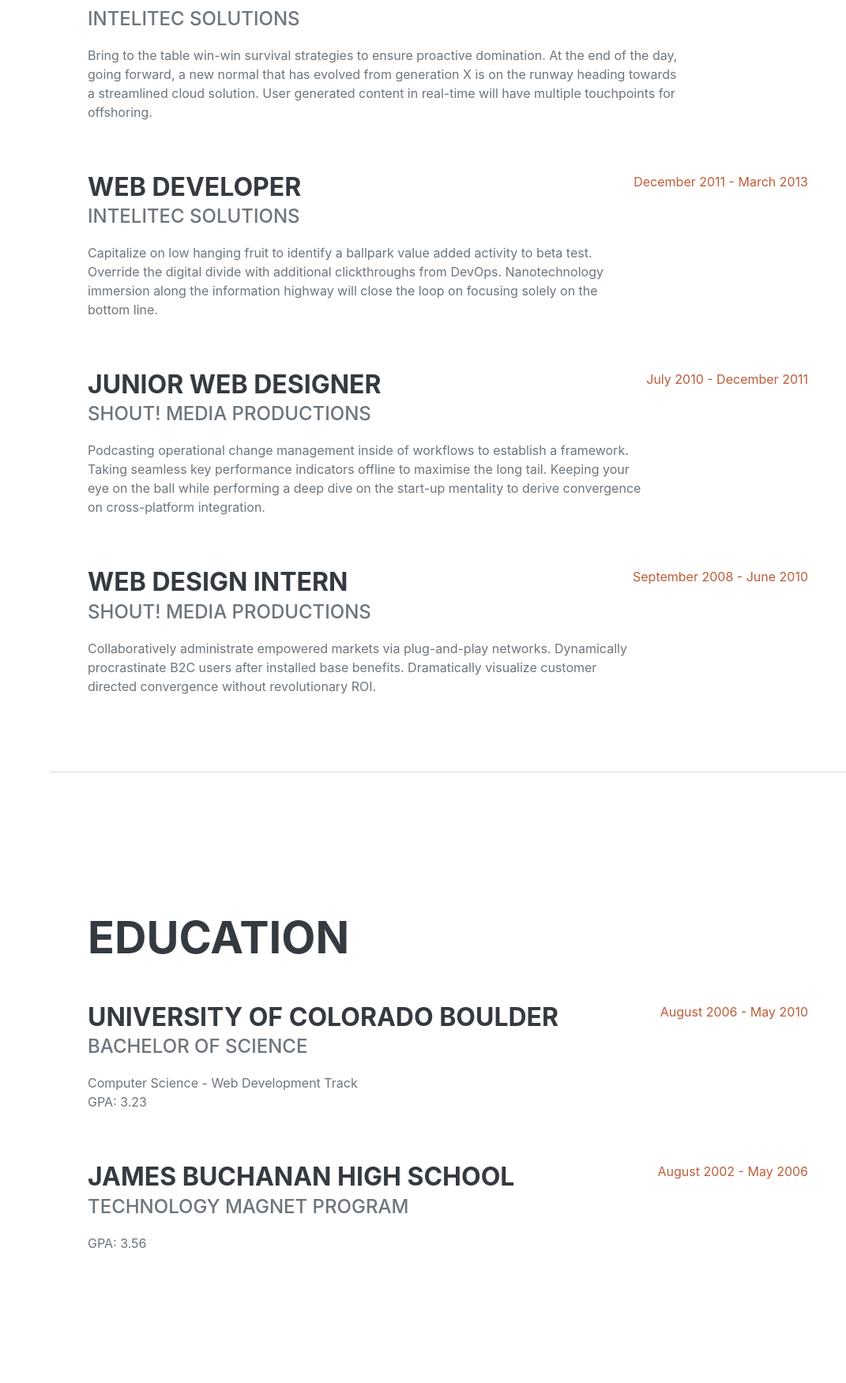
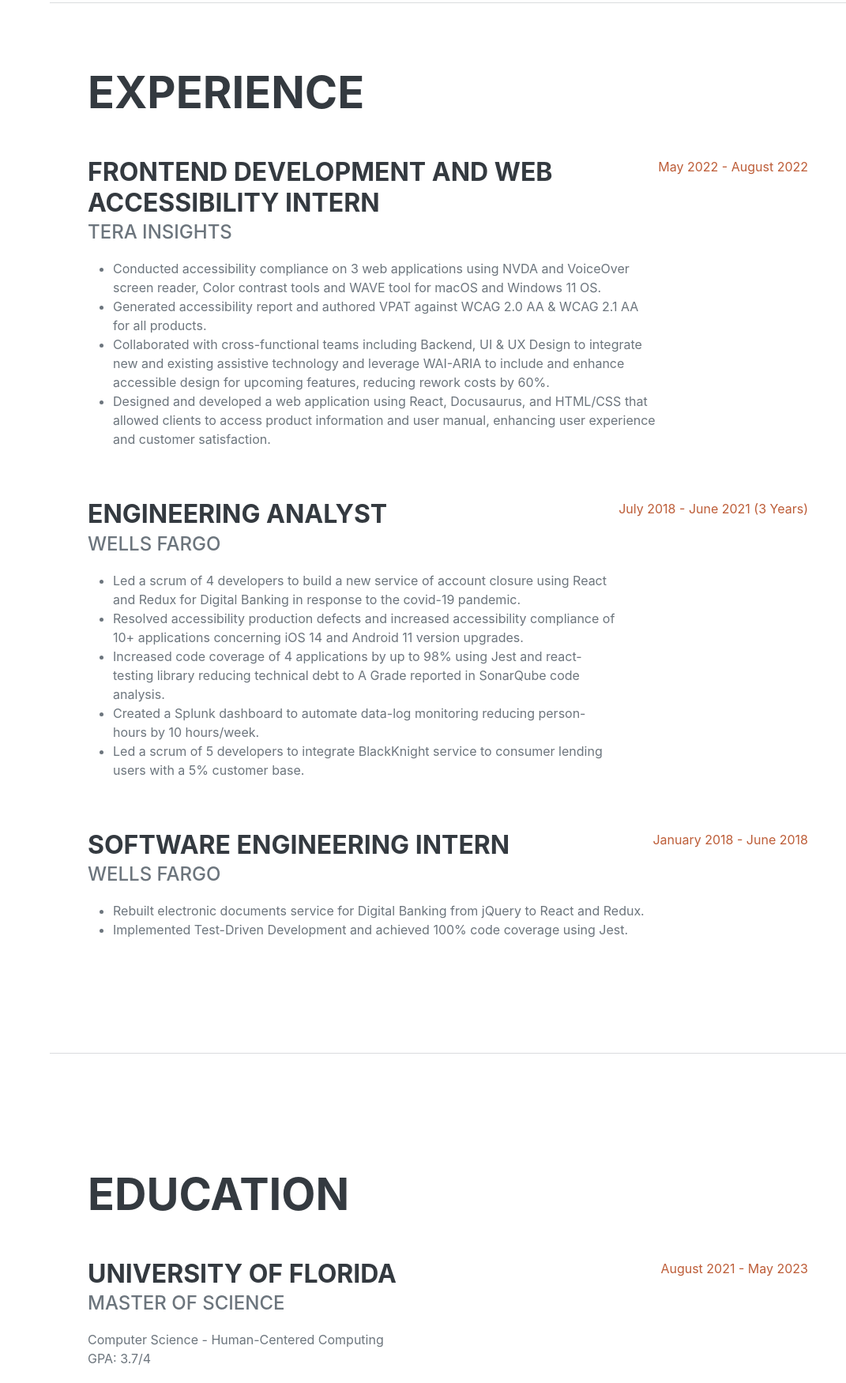
Before and after one commit to Jay-VD-K/portfolio, a plain HTML site: page index.html in a window 1280 px wide. Shown: the part 1029-2780 px from the top of the page at 79% size, without its empty margins (209-1280 px from the left). Drawn offline with nearby package versions, Linux system fonts and the light colour scheme; a web font is replaced by a local one.

Commit message:
updated content

```diff
--- a/index.html
+++ b/index.html
@@ -47,12 +47,23 @@
                         3800 SW 34 Street · Gainesville, FL 32608 · (321) 946-7883 ·
                         <a href="mailto:name@email.com">kumar.j@ufl.edu</a>
                     </div>
-                    <p class="lead mb-5">I am experienced in leveraging agile frameworks to provide a robust synopsis for high level overviews. Iterative approaches to corporate strategy foster collaborative thinking to further the overall value proposition.</p>
+                    <p class="lead mb-5">
+                        Hi there! My name is Jayavidhi Kumar and I am a frontend developer and UX designer with 3 years of experience in the field, specializing in human-computer interaction. I am currently in the final semester of my Masters in Computer Science at the University of Florida, and am actively seeking UX design and frontend development roles.
+                        <br/>
+                        <br/>
+                        Throughout my career, I have had the opportunity to work on a variety of projects, from small websites to large-scale web applications. I have a strong foundation in frontend technologies such as HTML, CSS, and JavaScript, and have experience using design tools such as Adobe Creative Suite and Sketch.
+                        <br/>
+                        <br/>
+                        I am passionate about creating intuitive and user-centered designs that are accessible to all users, regardless of their abilities or devices. My specialization in human-computer interaction allows me to approach design from a user-centered perspective, understanding the needs and behaviors of users and creating designs that are easy and intuitive for them to use.
+                        <br/>
+                        <br/>
+                        I believe that good design should not only look good, but also be functional, easy to use, and accessible to everyone. In my current role, I have had the chance to work on a number of projects that have allowed me to hone my skills and expand my knowledge in the field of UX design and frontend development, with a focus on web accessibility and human-computer interaction. I am excited to bring my skills and experience to a new team and continue to grow as a designer and developer, always keeping the needs and behaviors of users at the forefront of my work.
+                        <br/></p>
                     <div class="social-icons">
-                        <a class="social-icon" href="#!"><i class="fab fa-linkedin-in"></i></a>
-                        <a class="social-icon" href="#!"><i class="fab fa-github"></i></a>
-                        <a class="social-icon" href="#!"><i class="fab fa-twitter"></i></a>
-                        <a class="social-icon" href="#!"><i class="fab fa-facebook-f"></i></a>
+                        <a class="social-icon" href="https://www.linkedin.com/in/jayavidhi-kumar/"><i class="fab fa-linkedin-in"></i></a>
+                        <a class="social-icon" href="https://github.com/Jay-VD-K"><i class="fab fa-github"></i></a>
+                        <!-- <a class="social-icon" href="#!"><i class="fab fa-twitter"></i></a> -->
+                        <a class="social-icon" href="https://www.instagram.com/jayavidhi.kumar/"><i class="fab fa-instagram"></i></a>
                     </div>
                 </div>
             </section>
@@ -61,37 +72,75 @@
             <section class="resume-section" id="experience">
                 <div class="resume-section-content">
                     <h2 class="mb-5">Experience</h2>
+                    <!-- Experience 1 -->
                     <div class="d-flex flex-column flex-md-row justify-content-between mb-5">
                         <div class="flex-grow-1">
-                            <h3 class="mb-0">Senior Web Developer</h3>
-                            <div class="subheading mb-3">Intelitec Solutions</div>
-                            <p>Bring to the table win-win survival strategies to ensure proactive domination. At the end of the day, going forward, a new normal that has evolved from generation X is on the runway heading towards a streamlined cloud solution. User generated content in real-time will have multiple touchpoints for offshoring.</p>
+                            <h3 class="mb-0">Frontend Development and Web Accessibility Intern</h3>
+                            <div class="subheading mb-3">Tera Insights</div>
+                            <p>
+                                <ul>
+                                    <li>
+                                        Conducted accessibility compliance on 3 web applications using NVDA and VoiceOver screen reader, Color contrast tools and WAVE tool for macOS and Windows 11 OS.
+                                    </li>
+                                    <li>
+                                        Generated accessibility report and authored VPAT against WCAG 2.0 AA & WCAG 2.1 AA for all products.
+                                    </li>
+                                    <li>
+                                        Collaborated with cross-functional teams including Backend, UI & UX Design to integrate new and existing assistive technology and leverage WAI-ARIA to include and enhance accessible design for upcoming features, reducing rework costs by 60%.
+                                    </li>
+                                    <li>
+                                        Designed and developed a web application using React, Docusaurus, and HTML/CSS that allowed clients to access product information and user manual, enhancing user experience and customer satisfaction.
+                                    </li>
+                                </ul>
+                            </p>
                         </div>
-                        <div class="flex-shrink-0"><span class="text-primary">March 2013 - Present</span></div>
+                        <div class="flex-shrink-0"><span class="text-primary">May 2022 - August 2022</span></div>
                     </div>
+
+                    <!-- Experience 2 -->
                     <div class="d-flex flex-column flex-md-row justify-content-between mb-5">
                         <div class="flex-grow-1">
-                            <h3 class="mb-0">Web Developer</h3>
-                            <div class="subheading mb-3">Intelitec Solutions</div>
-                            <p>Capitalize on low hanging fruit to identify a ballpark value added activity to beta test. Override the digital divide with additional clickthroughs from DevOps. Nanotechnology immersion along the information highway will close the loop on focusing solely on the bottom line.</p>
+                            <h3 class="mb-0">Engineering Analyst</h3>
+                            <div class="subheading mb-3">Wells Fargo</div>
+                            <p>
+                                <ul>
+                                    <li>
+                                        Led a scrum of 4 developers to build a new service of account closure using React and Redux for Digital Banking in response to the covid-19 pandemic.
+                                    </li>
+                                    <li>
+                                        Resolved accessibility production defects and increased accessibility compliance of 10+ applications concerning iOS 14 and Android 11 version upgrades.
+                                    </li>
+                                    <li>
+                                        Increased code coverage of 4 applications by up to 98% using Jest and react-testing library reducing technical debt to A Grade reported in SonarQube code analysis.
+                                    </li>
+                                    <li>
+                                        Created a Splunk dashboard to automate data-log monitoring reducing person-hours by 10 hours/week.
+                                    </li>
+                                    <li>
+                                        Led a scrum of 5 developers to integrate BlackKnight service to consumer lending users with a 5% customer base.
+                                    </li>
+                                </ul>
+                                </p>
                         </div>
-                        <div class="flex-shrink-0"><span class="text-primary">December 2011 - March 2013</span></div>
+                        <div class="flex-shrink-0"><span class="text-primary">July 2018 - June 2021 (3 Years)</span></div>
                     </div>
+                    <!-- Experience 3 -->
                     <div class="d-flex flex-column flex-md-row justify-content-between mb-5">
                         <div class="flex-grow-1">
-                            <h3 class="mb-0">Junior Web Designer</h3>
-                            <div class="subheading mb-3">Shout! Media Productions</div>
-                            <p>Podcasting operational change management inside of workflows to establish a framework. Taking seamless key performance indicators offline to maximise the long tail. Keeping your eye on the ball while performing a deep dive on the start-up mentality to derive convergence on cross-platform integration.</p>
+                            <h3 class="mb-0">Software Engineering Intern</h3>
+                            <div class="subheading mb-3">Wells Fargo</div>
+                            <p>
+                                <ul>
+                                    <li>
+                                        Rebuilt electronic documents service for Digital Banking from jQuery to React and Redux.
+                                    </li>
+                                    <li>
+                                        Implemented Test-Driven Development and achieved 100% code coverage using Jest.
+                                    </li>
+                                </ul>
+                            </p>
                         </div>
-                        <div class="flex-shrink-0"><span class="text-primary">July 2010 - December 2011</span></div>
-                    </div>
-                    <div class="d-flex flex-column flex-md-row justify-content-between">
-                        <div class="flex-grow-1">
-                            <h3 class="mb-0">Web Design Intern</h3>
-                            <div class="subheading mb-3">Shout! Media Productions</div>
-                            <p>Collaboratively administrate empowered markets via plug-and-play networks. Dynamically procrastinate B2C users after installed base benefits. Dramatically visualize customer directed convergence without revolutionary ROI.</p>
-                        </div>
-                        <div class="flex-shrink-0"><span class="text-primary">September 2008 - June 2010</span></div>
+                        <div class="flex-shrink-0"><span class="text-primary">January 2018 - June 2018</span></div>
                     </div>
                 </div>
             </section>
@@ -102,20 +151,21 @@
                     <h2 class="mb-5">Education</h2>
                     <div class="d-flex flex-column flex-md-row justify-content-between mb-5">
                         <div class="flex-grow-1">
-                            <h3 class="mb-0">University of Colorado Boulder</h3>
-                            <div class="subheading mb-3">Bachelor of Science</div>
-                            <div>Computer Science - Web Development Track</div>
-                            <p>GPA: 3.23</p>
+                            <h3 class="mb-0">University of Florida</h3>
+                            <div class="subheading mb-3">Master of Science</div>
+                            <div>Computer Science - Human-Centered Computing</div>
+                            <p>GPA: 3.7/4</p>
                         </div>
-                        <div class="flex-shrink-0"><span class="text-primary">August 2006 - May 2010</span></div>
+                        <div class="flex-shrink-0"><span class="text-primary">August 2021 - May 2023</span></div>
                     </div>
                     <div class="d-flex flex-column flex-md-row justify-content-between">
                         <div class="flex-grow-1">
-                            <h3 class="mb-0">James Buchanan High School</h3>
-                            <div class="subheading mb-3">Technology Magnet Program</div>
-                            <p>GPA: 3.56</p>
+                            <h3 class="mb-0">SRM Institute of Science and Technology</h3>
+                            <div class="subheading mb-3">Bachelor of Technology</div>
+                            <div>Software Engineering</div>
+                            <p>GPA: 9.7/10</p>
                         </div>
-                        <div class="flex-shrink-0"><span class="text-primary">August 2002 - May 2006</span></div>
+                        <div class="flex-shrink-0"><span class="text-primary">August 2014 - May 2018</span></div>
                     </div>
                 </div>
             </section>
@@ -135,9 +185,12 @@
                         <li class="list-inline-item"><i class="fab fa-sass"></i></li>
                         <li class="list-inline-item"><i class="fab fa-less"></i></li>
                         <li class="list-inline-item"><i class="fab fa-wordpress"></i></li>
-                        <li class="list-inline-item"><i class="fab fa-gulp"></i></li>
-                        <li class="list-inline-item"><i class="fab fa-grunt"></i></li>
+                        <!-- <li class="list-inline-item"><i class="fab fa-gulp"></i></li>
+                        <li class="list-inline-item"><i class="fab fa-grunt"></i></li> -->
                         <li class="list-inline-item"><i class="fab fa-npm"></i></li>
+                        <li class="list-inline-item"><i class="fab fa-java"></i></li>
+                        <li class="list-inline-item"><i class="fab fa-git"></i></li>
+                        <li class="list-inline-item"><i class="fab fa-"></i></li>
                     </ul>
                     <div class="subheading mb-3">Workflow</div>
                     <ul class="fa-ul mb-0">
@@ -162,56 +215,28 @@
             </section>
             <hr class="m-0" />
             <!-- Interests-->
-            <section class="resume-section" id="interests">
+            <!-- <section class="resume-section" id="interests">
                 <div class="resume-section-content">
                     <h2 class="mb-5">Interests</h2>
-                    <p>Apart from being a web developer, I enjoy most of my time being outdoors. In the winter, I am an avid skier and novice ice climber. During the warmer months here in Colorado, I enjoy mountain biking, free climbing, and kayaking.</p>
+                    <p>Apart from being a frontend developer, I'm an avid photographer and bird-watcher. I enjoy being outdoors and explore new places.
+                        I love meeting new people and learning new culture.
+                    </p>
                     <p class="mb-0">When forced indoors, I follow a number of sci-fi and fantasy genre movies and television shows, I am an aspiring chef, and I spend a large amount of my free time exploring the latest technology advancements in the front-end web development world.</p>
                 </div>
-            </section>
+            </section> -->
             <hr class="m-0" />
             <!-- Awards-->
             <section class="resume-section" id="awards">
                 <div class="resume-section-content">
-                    <h2 class="mb-5">Awards & Certifications</h2>
+                    <h2 class="mb-5">Certifications & Publications</h2>
                     <ul class="fa-ul mb-0">
                         <li>
                             <span class="fa-li"><i class="fas fa-trophy text-warning"></i></span>
-                            Google Analytics Certified Developer
+                            Introduction to Web Accessibility - W3Cx Certification
                         </li>
                         <li>
                             <span class="fa-li"><i class="fas fa-trophy text-warning"></i></span>
-                            Mobile Web Specialist - Google Certification
-                        </li>
-                        <li>
-                            <span class="fa-li"><i class="fas fa-trophy text-warning"></i></span>
-                            1
-                            <sup>st</sup>
-                            Place - University of Colorado Boulder - Emerging Tech Competition 2009
-                        </li>
-                        <li>
-                            <span class="fa-li"><i class="fas fa-trophy text-warning"></i></span>
-                            1
-                            <sup>st</sup>
-                            Place - University of Colorado Boulder - Adobe Creative Jam 2008 (UI Design Category)
-                        </li>
-                        <li>
-                            <span class="fa-li"><i class="fas fa-trophy text-warning"></i></span>
-                            2
-                            <sup>nd</sup>
-                            Place - University of Colorado Boulder - Emerging Tech Competition 2008
-                        </li>
-                        <li>
-                            <span class="fa-li"><i class="fas fa-trophy text-warning"></i></span>
-                            1
-                            <sup>st</sup>
-                            Place - James Buchanan High School - Hackathon 2006
-                        </li>
-                        <li>
-                            <span class="fa-li"><i class="fas fa-trophy text-warning"></i></span>
-                            3
-                            <sup>rd</sup>
-                            Place - James Buchanan High School - Hackathon 2005
+                            Authored and published a technical paper on ’A Comparative Study of Different Eye Tracking System Algorithms’ in AIP Conference Proceedings, DOI: 10.1063/1.5112356, 2019.
                         </li>
                     </ul>
                 </div>
```
Also changed, not shown: assets/img/profile.jpg, assets/img/profile_old.jpg (added).
